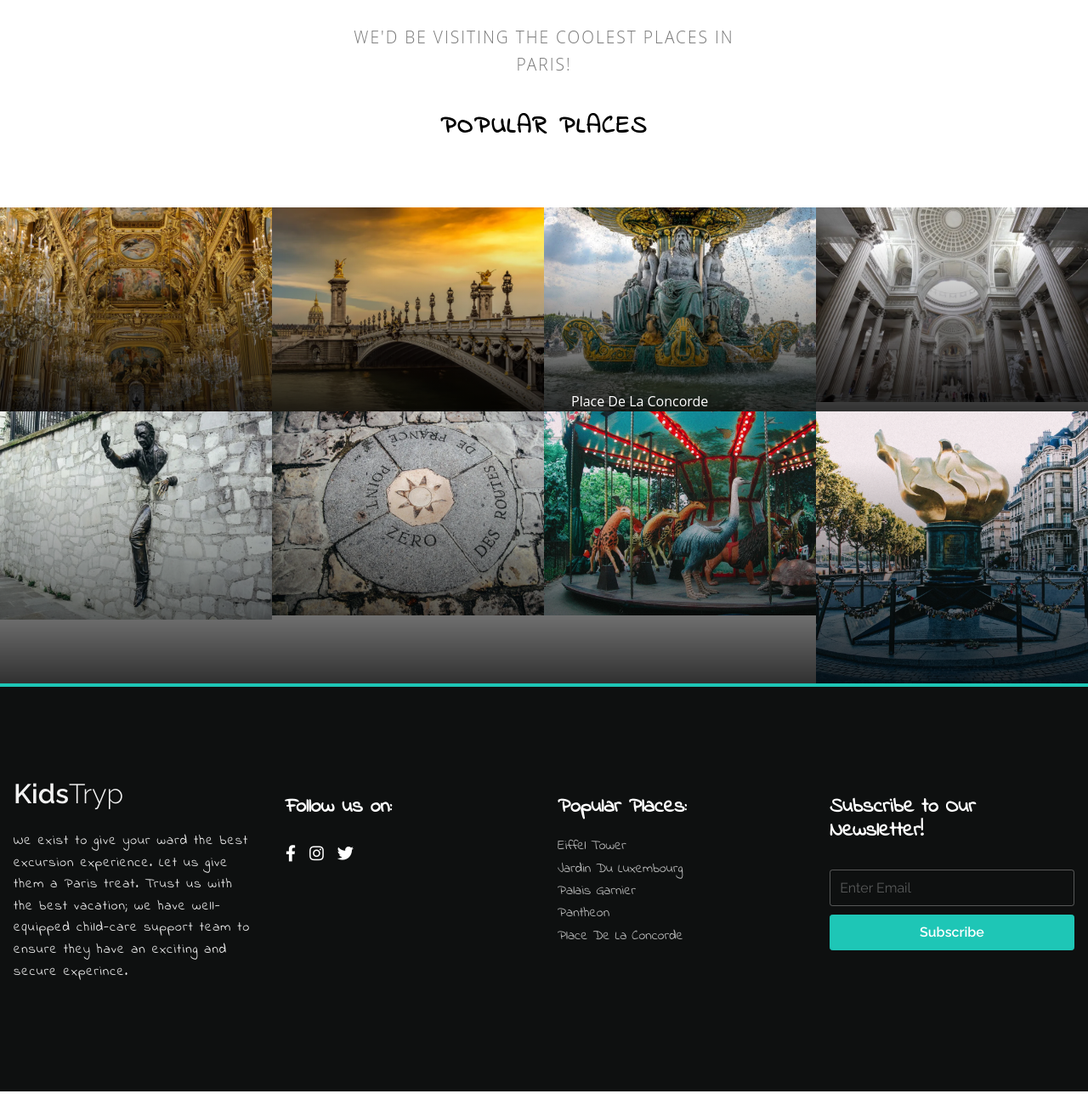
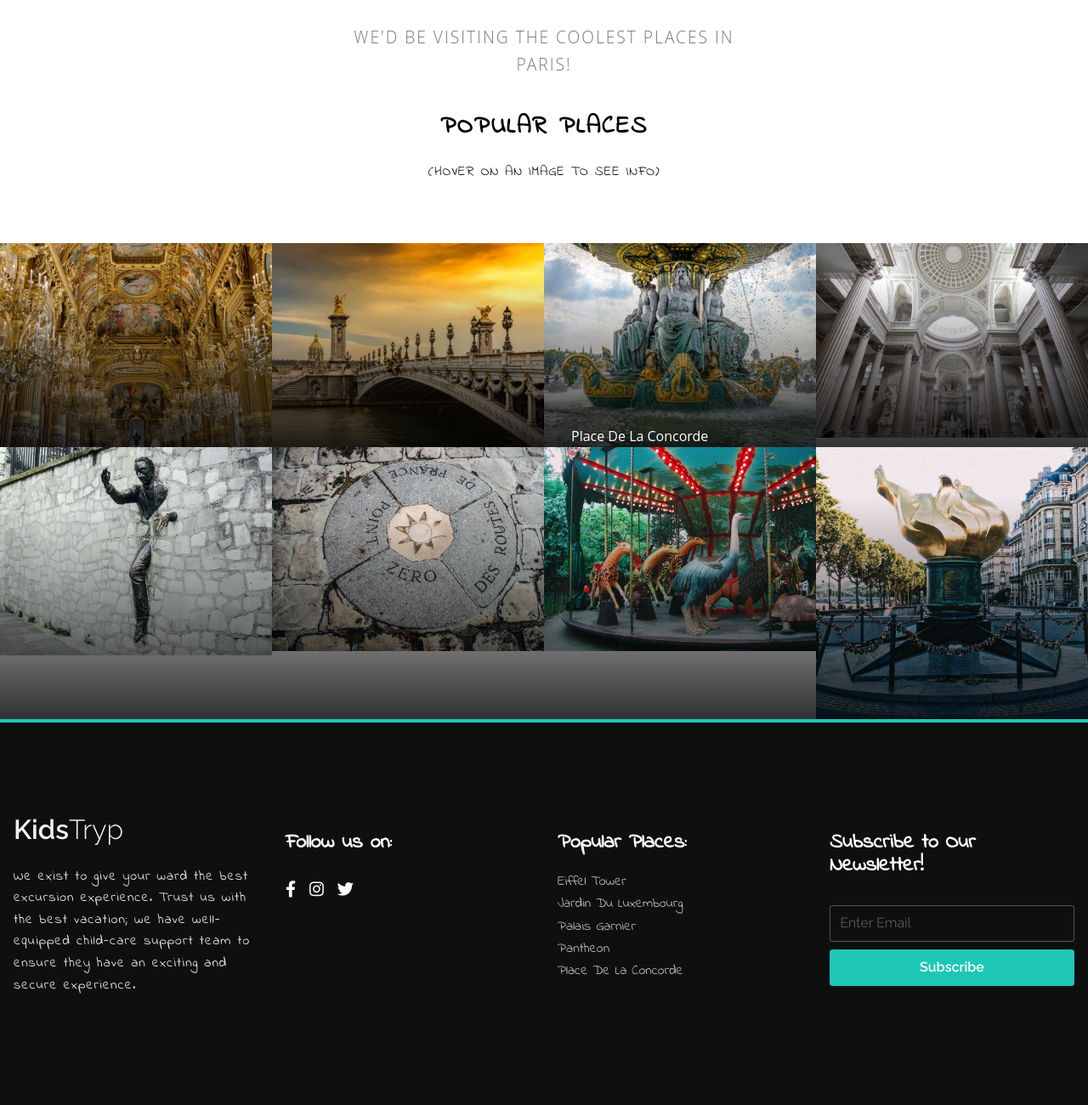
Before and after one commit to Osaro-tfk/KidsTrybe, a plain HTML site: page pages/places.html in a window 1280 px wide. Shown: the part 1380-2680 px from the top of the page at 85% size. Drawn offline with nearby package versions, Linux system fonts and the light colour scheme.

Commit message:
corrected typo in footer

```diff
--- a/pages/places.html
+++ b/pages/places.html
@@ -118,6 +118,7 @@
             <div class = "title-wrap">
                 <span class = "sm-title">we'd be visiting the coolest places in Paris!</span>
                 <h2 class = "lg-title">Popular Places</h2>
+                <p class="text">(hover on an image to see info)</p>
             </div>
 
             <div class = "popular-row">
@@ -261,7 +262,7 @@
             <a href = "index.html" class = "site-brand">
                 Kids<span>Tryp</span>
             </a>
-            <p class = "text">We exist to give your ward the best excursion experience. Let us give them a Paris treat. Trust us with the best vacation; we have well-equipped child-care support team to ensure they have an exciting and secure experince.</p>
+            <p class = "text">We exist to give your ward the best excursion experience. Trust us with the best vacation; we have well-equipped child-care support team to ensure they have an exciting and secure experience.</p>
         </div>
 
         <div class = "footer-item">
```
Also changed, not shown: pages/blog.html (+1 -1 lines), pages/contact.html (+1 -1 lines), pages/services.html (+1 -1 lines).
